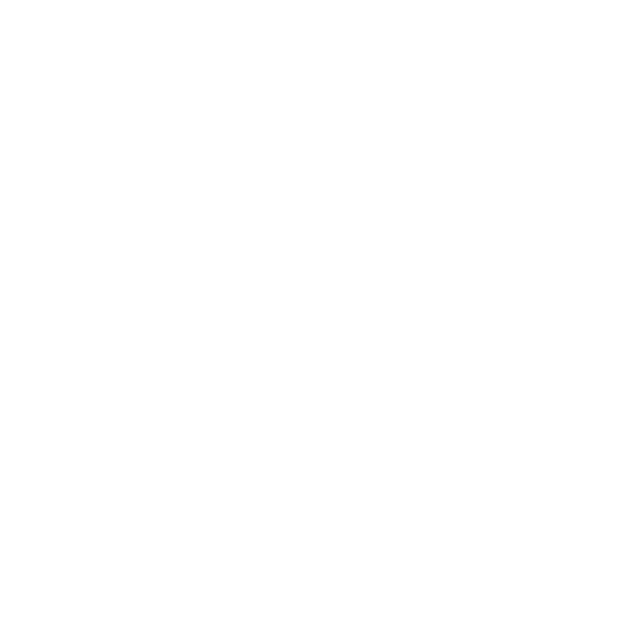
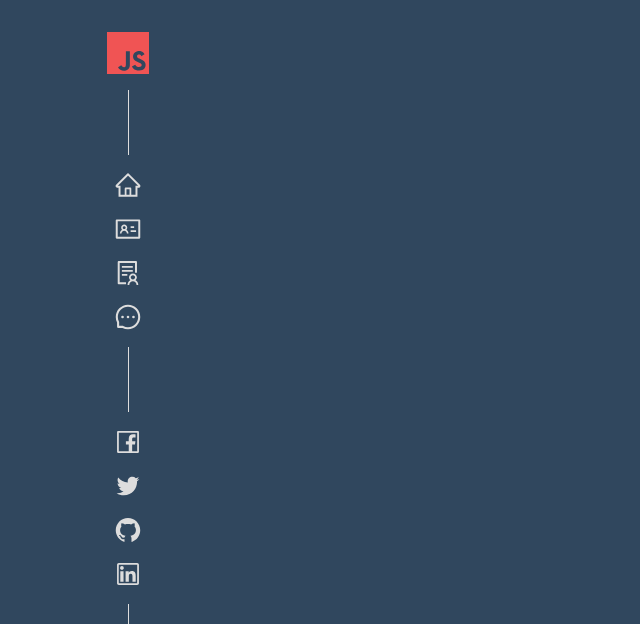
Before and after one commit to MarcPerezdeTudela/sample-portfolio, a Next.js app: page / in a window 1280 px wide. Shown: the top 624 px of the page, without its empty margins (0-640 px from the left). Built offline with nearby package versions, Linux system fonts and the light colour scheme.

Commit message:
feat: add layout and side bar

```diff
--- /dev/null
+++ b/components/layout/Footer.tsx
@@ -0,0 +1,5 @@
+const Footer: React.FunctionComponent = () => {
+  return <footer className="h-12 col-span-8 bg-primary"></footer>
+}
+
+export default Footer
--- /dev/null
+++ b/components/layout/Layout.tsx
@@ -0,0 +1,17 @@
+import Footer from './Footer'
+import SideBar from './SideBar'
+
+interface LayoutProps {
+  children?: React.ReactNode
+}
+
+const Layout: React.FunctionComponent = ({ children }: LayoutProps) => {
+  return (
+    <div className="grid grid-cols-10 ">
+      <SideBar />
+      <main className="h-screen col-span-8">{children}</main>
+      <Footer />
+    </div>
+  )
+}
+export default Layout
--- /dev/null
+++ b/components/layout/SideBar.tsx
@@ -0,0 +1,58 @@
+import {
+  AiOutlineHome,
+  AiOutlineMessage,
+  AiOutlineIdcard,
+  AiOutlineSolution,
+  AiOutlineFacebook,
+  AiOutlineTwitter,
+  AiOutlineLinkedin,
+  AiOutlineGithub,
+} from 'react-icons/ai'
+import { SiJavascript } from 'react-icons/si'
+import SideBarItem from './SideBarItem'
+
+const SideBar: React.FunctionComponent = () => {
+  const logoSize = 42
+
+  return (
+    <nav className="row-span-2 col-span-2 bg-primary">
+      <div className="flex flex-col h-screen justify-between items-center sticky top-0">
+        <div className="pt-8 pb-4 transition transform duration-300 hover:cursor-pointer hover:-translate-y-1 hover:scale-125">
+          <SiJavascript className="fill-secondary" size={logoSize} />
+        </div>
+        <div className="h-1/3 bg-primaryText w-px" />
+        <ul className="flex flex-col py-4 gap-4 ">
+          <li>
+            <SideBarItem icon={AiOutlineHome} />
+          </li>
+          <li>
+            <SideBarItem icon={AiOutlineIdcard} />
+          </li>
+          <li>
+            <SideBarItem icon={AiOutlineSolution} />
+          </li>
+          <li>
+            <SideBarItem icon={AiOutlineMessage} />
+          </li>
+        </ul>
+        <div className="h-1/3 bg-primaryText w-px" />
+        <ul className="flex flex-col py-4 gap-4 ">
+          <li>
+            <SideBarItem icon={AiOutlineFacebook} />
+          </li>
+          <li>
+            <SideBarItem icon={AiOutlineTwitter} />
+          </li>
+          <li>
+            <SideBarItem icon={AiOutlineGithub} />
+          </li>
+          <li>
+            <SideBarItem icon={AiOutlineLinkedin} />
+          </li>
+        </ul>
+        <div className="h-full bg-primaryText w-px" />
+      </div>
+    </nav>
+  )
+}
+export default SideBar
--- /dev/null
+++ b/components/layout/SideBarItem.tsx
@@ -0,0 +1,21 @@
+import React from 'react'
+import { IconType } from 'react-icons'
+
+interface NavbarItemProps {
+  icon: IconType
+}
+
+const SideBarItem = ({ icon }: NavbarItemProps) => {
+  const iconSize = 28
+  return (
+    <a>
+      {React.createElement(icon, {
+        size: iconSize,
+        className:
+          'fill-primaryText transition transform duration-300 hover:-translate-y-1 hover:fill-secondary hover:cursor-pointer',
+      })}
+    </a>
+  )
+}
+
+export default SideBarItem
--- a/package.json
+++ b/package.json
@@ -9,9 +9,11 @@
     "prepare": "husky install"
   },
   "dependencies": {
+    "@tailwindui/react": "^0.1.1",
     "next": "12.0.7",
     "react": "17.0.2",
-    "react-dom": "17.0.2"
+    "react-dom": "17.0.2",
+    "react-icons": "^4.3.1"
   },
   "devDependencies": {
     "@commitlint/cli": "^16.0.0",
--- a/pages/_app.tsx
+++ b/pages/_app.tsx
@@ -1,8 +1,13 @@
 import '../styles/globals.css'
 import type { AppProps } from 'next/app'
+import Layout from '@/components/layout/Layout'
 
 function MyApp({ Component, pageProps }: AppProps) {
-  return <Component {...pageProps} />
+  return (
+    <Layout>
+      <Component {...pageProps} />
+    </Layout>
+  )
 }
 
 export default MyApp
--- a/pages/index.tsx
+++ b/pages/index.tsx
@@ -1,16 +1,15 @@
-import type { NextPage } from "next";
-import Head from "next/head";
+import type { NextPage } from 'next'
+import Head from 'next/head'
 
 const Home: NextPage = () => {
   return (
-    <div>
+    <div className="bg-primary min-h-screen">
       <Head>
         <title>Create Next App</title>
-        <meta name="description" content="Generated by create next app" />
         <link rel="icon" href="/favicon.ico" />
       </Head>
     </div>
-  );
-};
+  )
+}
 
-export default Home;
+export default Home
--- a/tailwind.config.js
+++ b/tailwind.config.js
@@ -1,10 +1,18 @@
 module.exports = {
-  content: ["./components/**/*.tsx", "./pages/**/*.tsx", "./public/**/*.html"],
+  content: ['./components/**/*.tsx', './pages/**/*.tsx', './public/**/*.html'],
   theme: {
-    extend: {},
+    extend: {
+      colors: {
+        primary: '#30475E',
+        secondary: '#F05454',
+        primaryText: '#DDDDDD',
+      },
+      keyframes: {},
+      animation: {},
+    },
   },
   variants: {
     extend: {},
   },
   plugins: [],
-};
+}
```
Also changed, not shown: 1 other file (tests, documents, lock files or other folders).
